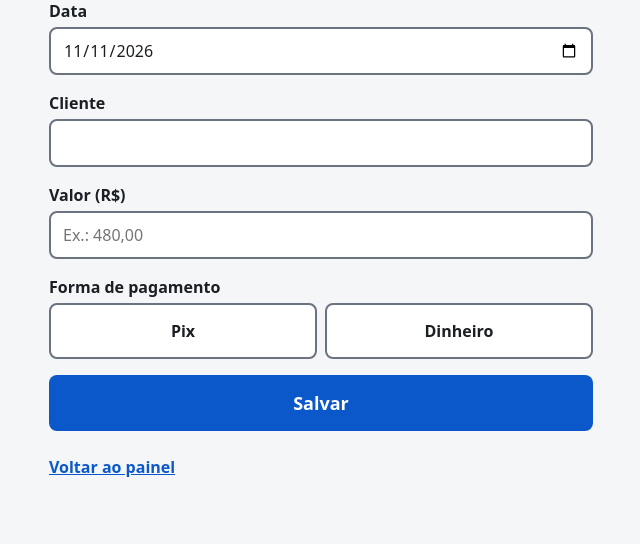
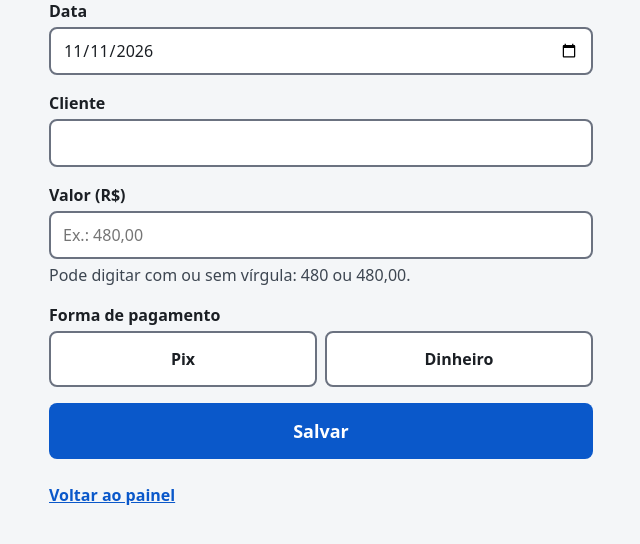
Before and after one commit to joao-vitor-de-souza-lemos/controle-financeiro-mvp, a Django app: page /recebi/ in a window 1280 px wide. Shown: the part 176-720 px from the top of the page, without its empty margins (319-959 px from the left). Run offline with Django 5.2, Linux system fonts and the light colour scheme; the visitor is signed in with stand-in values (Sample User, id 1).

Commit message:
feat: dica fixa no campo Valor aceitando digitar com ou sem virgula

```diff
--- a/financeiro/forms.py
+++ b/financeiro/forms.py
@@ -23,8 +23,14 @@ class _FormularioLancamento(forms.Form):
     valor = forms.CharField(
         label="Valor (R$)",
         max_length=14,
+        help_text="Pode digitar com ou sem vírgula: 480 ou 480,00.",
         widget=forms.TextInput(
-            attrs={"inputmode": "decimal", "autocomplete": "off", "placeholder": "Ex.: 480,00"}
+            attrs={
+                "inputmode": "decimal",
+                "autocomplete": "off",
+                "placeholder": "Ex.: 480,00",
+                "aria-describedby": "dica-valor",
+            }
         ),
         error_messages=OBRIGATORIO,
     )
--- a/financeiro/static/financeiro/app.css
+++ b/financeiro/static/financeiro/app.css
@@ -114,6 +114,7 @@ input[type="text"], input[type="password"], input[type="date"] {
 .alerta ul { margin: 0; padding-left: 1.25rem; }
 .alerta-sucesso { background: #e7f5ec; border-color: var(--recebi); color: #0f4a2e; }
 .alerta-perigo { background: #fdecee; border-color: var(--gastei); color: #6b1019; }
+.dica { margin: 0.25rem 0 0; color: var(--neutro); }
 .erro { margin: 0.25rem 0 0; color: #8a1c27; font-weight: 600; }
 .mensagens { margin-bottom: 0.5rem; }
 
--- a/financeiro/templates/financeiro/lancamento.html
+++ b/financeiro/templates/financeiro/lancamento.html
@@ -19,6 +19,7 @@
   <div class="campo">
     <label for="{{ campo.id_for_label }}">{{ campo.label }}</label>
     {{ campo }}
+    {% if campo.help_text %}<p class="dica" id="dica-{{ campo.name }}">{{ campo.help_text }}</p>{% endif %}
     {% for erro in campo.errors %}
     <p class="erro" role="alert"><span aria-hidden="true">&#9888;</span> {{ erro }}</p>
     {% endfor %}
```
